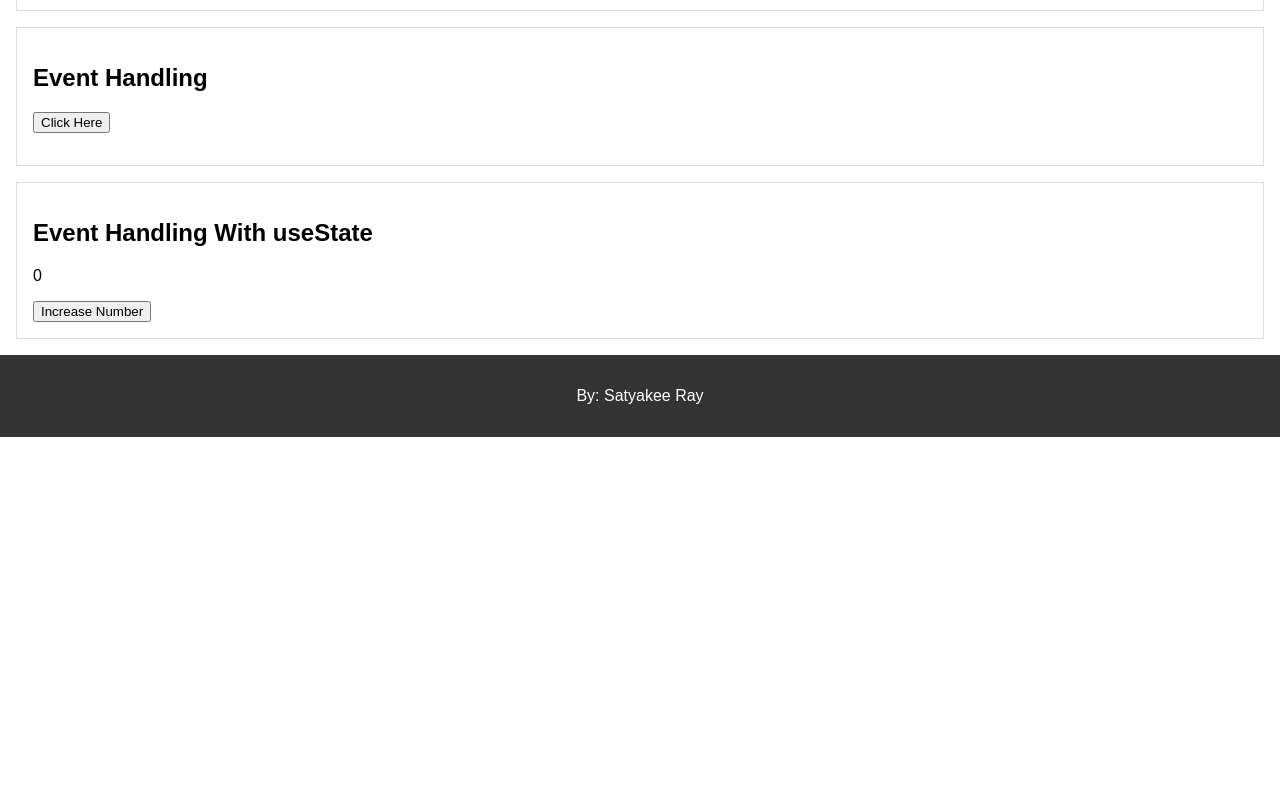
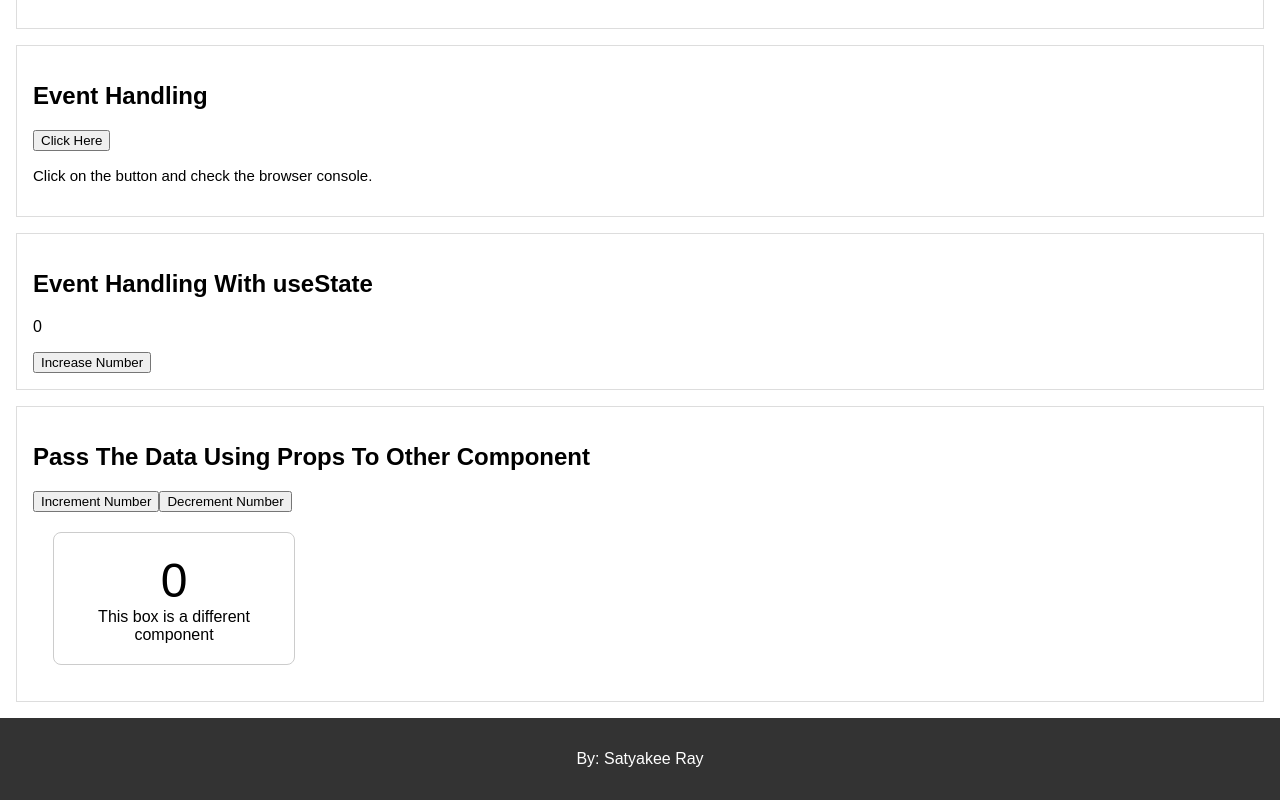
Before and after one commit to satyakeeray/LearnReact, a React (Create React App) app: page / in a window 1280 px wide. Shown: the part 918-1718 px from the top of the page. Before the commit the page ends 1355 px from the top, so only its background shows below. Built offline with nearby package versions, Linux system fonts and the light colour scheme.

Commit message:
3 files modified, 1 added

```diff
--- a/src/App.js
+++ b/src/App.js
@@ -1,25 +1,42 @@
 import React from 'react';
-import {useState} from 'react';
+import { useState } from 'react';
 import './style.css';
 import Navbar from './components/Navbar';
+import CardComponent from './components/CardComponent';
 
 export default function App() {
+  /* Example for number operations */
   let a = 10;
   let b = 20;
   let c = a + b;
+
+  /* Example for conditional rendering */
   let number = 51;
+
+  /* Example for array operations */
   let user = ['user1', 'user2', 'user3', 'user4', 'user5'];
 
+  /* Example for event handling */
   let x = 0;
   const btnClick = () => {
     x++;
     console.log('Clicked on button ' + x);
   };
 
+  /* Example for event handling With useState */
   const [num, setNum] = useState(0);
   const inCreaseNumber = () => {
-    setNum(num+1);
-  }
+    setNum(num + 1);
+  };
+
+  const [specialNumber, setSpecialNumber] = useState(0);
+  const increment = () => {
+    setSpecialNumber(specialNumber + 1);
+  };
+  const decrement = () => {
+    setSpecialNumber(specialNumber - 1);
+  };
+
   return (
     <div>
       <header>
@@ -66,6 +83,9 @@ export default function App() {
         <p>
           <button onClick={btnClick}>Click Here</button>
         </p>
+        <p>
+          <span>Click on the button and check the browser console.</span>
+        </p>
       </section>
 
       <section id="section5">
@@ -75,6 +95,14 @@ export default function App() {
         <button onClick={inCreaseNumber}>Increase Number</button>
       </section>
 
+      <section id="section6">
+        <h2>Pass The Data Using Props To Other Component</h2>
+        {/* This is example passing of data using props to the other component. */}
+        <button onClick={increment}>Increment Number</button>
+        <button onClick={decrement}>Decrement Number</button>
+        <CardComponent number={specialNumber} />
+      </section>
+
       <footer>
         <p>By: Satyakee Ray</p>
       </footer>
--- /dev/null
+++ b/src/components/CardComponent.jsx
@@ -0,0 +1,11 @@
+import React from 'react';
+
+const CardComponent = ({ number }) => {
+  return (
+    <div className="card-style" >
+      <p className="number-style">{number}</p>
+      <span>This box is a different component</span>
+    </div>
+  );
+};
+export default CardComponent;
--- a/src/components/Navbar.jsx
+++ b/src/components/Navbar.jsx
@@ -18,6 +18,9 @@ const Navbar = () => {
         <li>
           <a href="#section5">Event Handling With useState</a>
         </li>
+        <li>
+          <a href="#section6">Pass The Data Using Props</a>
+        </li>
       </ul>
     </nav>
   );
--- a/src/style.css
+++ b/src/style.css
@@ -29,3 +29,19 @@ footer {
   text-align: center;
   padding: 1em;
 }
+p span {
+  font-size: 15px;
+}
+.card-style {
+  border: 1px solid #ccc;
+  border-radius: 8px;
+  padding: 20px;
+  text-align: center;
+  width: 200px;
+  margin: 20px;
+}
+
+.number-style {
+  font-size: 48px;
+  margin: 0;
+}
```
